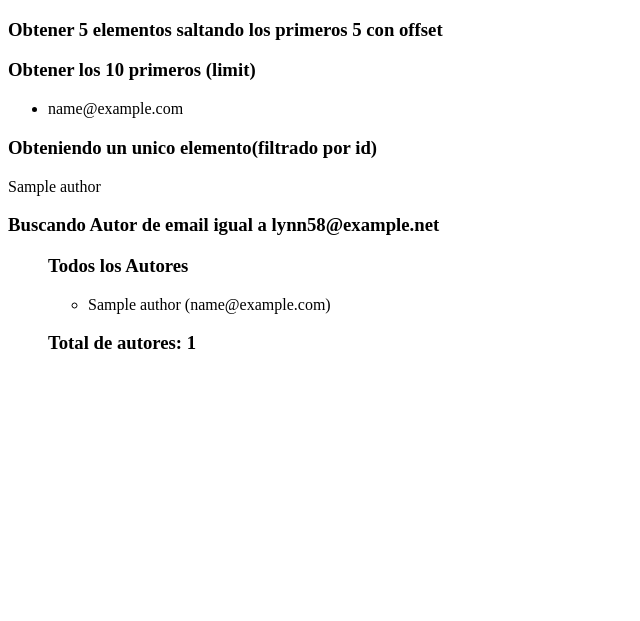
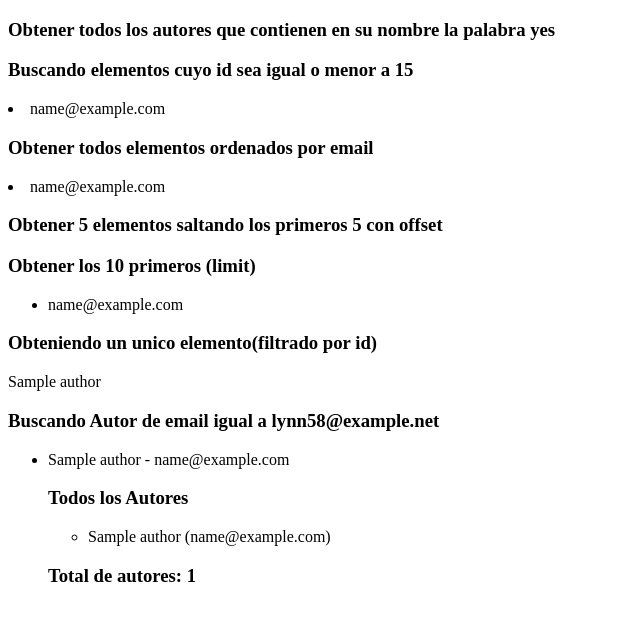
Before and after one commit to jeo20/curso_django, a Django app: page /post/queries/ in a window 1280 px wide. Shown: the top 621 px of the page, without its empty margins (0-640 px from the left). Run offline with Django 5.2, Linux system fonts and the light colour scheme; tables that the repository leaves empty hold one stand-in row (values such as "Sample post").

Commit message:
23 consulta de datos II

```diff
--- a/my_blog/post/templates/post/queries.html
+++ b/my_blog/post/templates/post/queries.html
@@ -7,6 +7,18 @@
     <title>Proyecto Post</title>
 </head>
 <body>
+    <h3> Obtener todos los autores que contienen en su nombre la palabra yes</h3>
+        {% for contain in contains %}
+            <li>{{contain.name}} </li>
+        {% endfor %}
+    <h3> Buscando elementos cuyo id sea igual o menor a 15</h3>
+        {% for email in filtered %}
+            <li>{{email.email}} </li>
+        {% endfor %}
+    <h3>Obtener todos elementos ordenados por email</h3>
+    {% for order in orders %}
+        <li>{{order.email}}</li>
+    {% endfor %}
     <h3>Obtener 5 elementos saltando los primeros 5 con offset</h3>
     {% for offset in offsets %}
         <li>{{offset.email}}</li>
@@ -22,12 +34,12 @@
     <h3> Buscando Autor de email igual a lynn58@example.net</h3>
     <ul>
         {% for email in filtered %}
-        <li>{{email.name}} - {{email.email}} </li>
+            <li>{{email.name}} - {{email.email}} </li>
         {% endfor %}
     <h3> Todos los Autores </h3>
     <ul>
         {% for author in authors %}
-        <li>{{author.name}} ({{author.email}})</li>
+            <li>{{author.name}} ({{author.email}})</li>
         {% endfor %}
     </ul>
     <h3> Total  de autores: {{authors|length}}  </h3>
--- a/my_blog/post/views.py
+++ b/my_blog/post/views.py
@@ -7,7 +7,7 @@
     authors = Author.objects.all() # SELECT * FROM authors;
 
     # obtener datos filtrados por condicion
-    filtered = Author.objects.filter(email= 'lynn58@example.net')  #SELECT * FROM authors WHERE email='lynn58@example.net';
+    #filtered = Author.objects.filter(email= 'lynn58@example.net')  #SELECT * FROM authors WHERE email='lynn58@example.net';
 
     # obtener un objeto unico(filtrado)
     author = Author.objects.get(id = 1) # SELECT * FROM authors WHERE id=1;
@@ -18,5 +18,14 @@
     # obtener 5 elementos saltando los primeros 5
     offsets = Author.objects.all()[5:10] # SELECT * FROM authors LIMIT 5 OFFSET 5;
 
+    # obtener todos los elementos ordenados
+    orders = Author.objects.all().order_by(('email')) # SELECT * FROM authors ORDER BY  email;
+
+    # obtener datos filtrados por condicion
+    filtered = Author.objects.filter(id__lte=15) #SELECT * FROM authors WHERE id<=15;
+
+    # obtener todos los autores que contienen en su nombre la palabra yes
+    contains = Author.objects.filter(name__contains="yes")
+
     # Retorna render de la request al template  "queries.html" con el contexto definido entre llaves {} de cada metodo
-    return render(request, 'post/queries.html',{'authors':authors, 'filtered': filtered, 'author': author, 'limits': limits, 'offsets': offsets})
+    return render(request, 'post/queries.html',{'authors':authors, 'filtered': filtered, 'author': author, 'limits': limits, 'offsets': offsets, 'orders': orders, 'contains': contains})
```
Also changed, not shown: resumen_curso.txt (+9 -0 lines), my_blog/post/filter.png (added).
